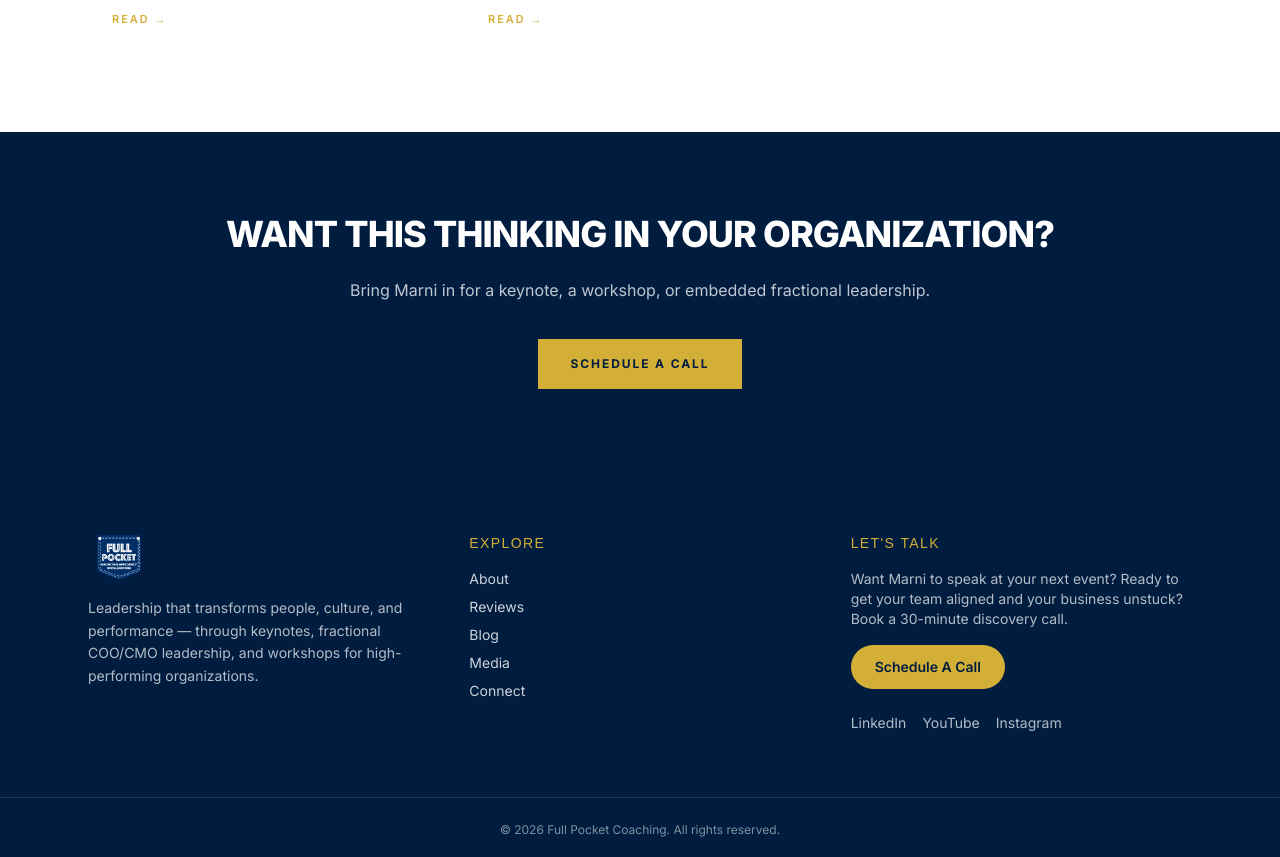
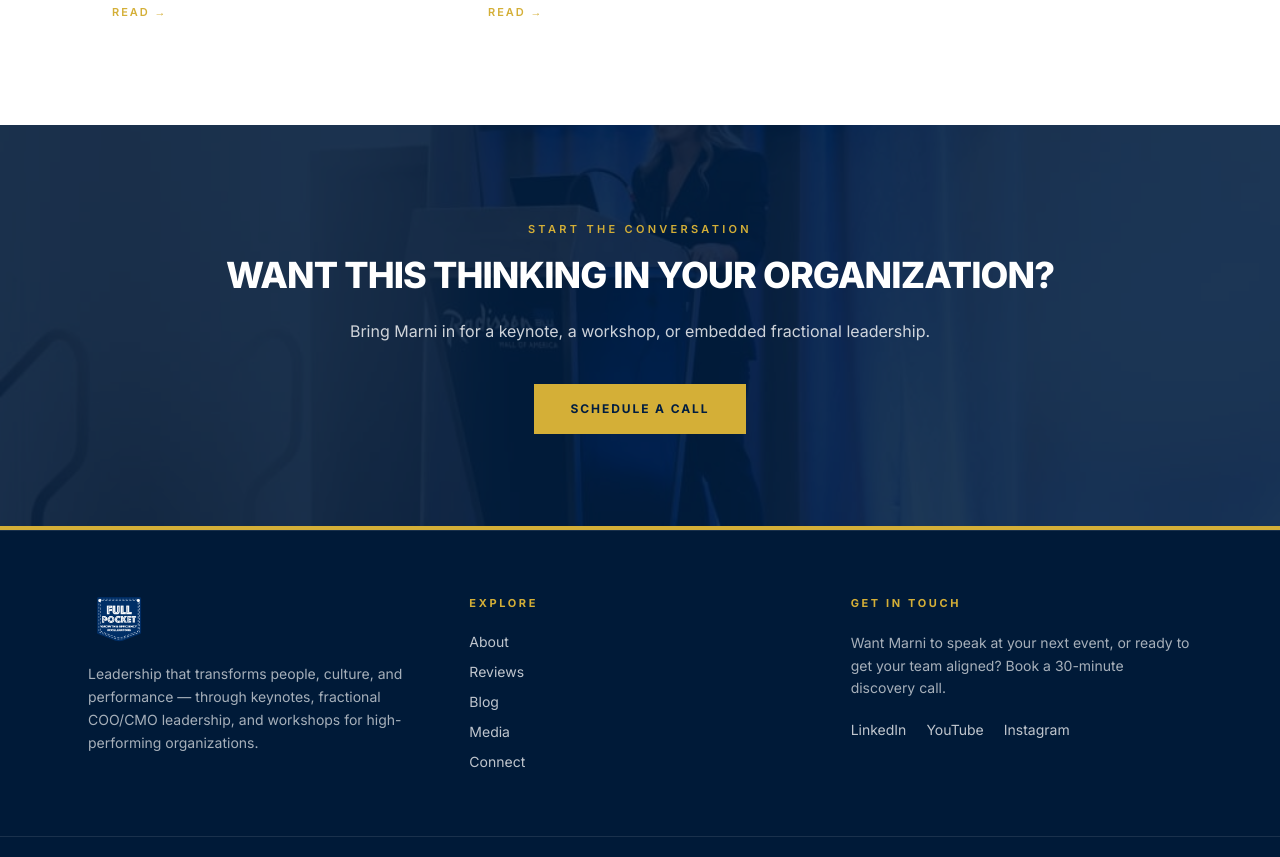
Before and after one commit to Bennyboy0789/fullpocketcoaching, a Next.js app: page /blog in a window 1280 px wide. Shown: the part 1940-2797 px from the top of the page. Built offline with nearby package versions, Linux system fonts and the light colour scheme; a web font is replaced by a local one.

Commit message:
Polish: CTA band, footer, core values/mission layout
- CTA band gets its own image + gold rule so it separates from the footer
- Rewrite header nav (uppercase tracked, gold hover) and footer (no duplicate CTA)
- Core values / mission rebuilt as a two-column block with mission card

```diff
--- a/app/components/Shared.tsx
+++ b/app/components/Shared.tsx
@@ -72,31 +72,44 @@ export function CTABand({
   secondary?: { label: string; href: string };
 }) {
   return (
-    <section className="bg-[#001D40] py-20">
-      <div className="mx-auto max-w-4xl px-6 text-center">
+    <section className="relative isolate overflow-hidden bg-[#001D40]">
+      {/* eslint-disable-next-line @next/next/no-img-element */}
+      <img
+        src="/images/0912_FullPocketCoaching-Conference-157-1024x681.jpg"
+        alt=""
+        aria-hidden
+        className="absolute inset-0 h-full w-full object-cover object-center"
+      />
+      <div className="absolute inset-0 bg-[#001D40]/88" />
+      <div className="relative mx-auto max-w-4xl px-6 py-24 text-center">
+        <p className="mb-4 text-[11px] font-semibold uppercase tracking-[0.3em] text-[#D4AF37]">
+          Start the Conversation
+        </p>
         <h2 className="text-3xl font-extrabold uppercase leading-tight tracking-tight text-white md:text-4xl">
           {title}
         </h2>
-        <p className="mx-auto mt-5 max-w-2xl text-base leading-relaxed text-white/75">
+        <p className="mx-auto mt-5 max-w-2xl text-base leading-relaxed text-white/80">
           {body}
         </p>
-        <div className="mt-9 flex flex-wrap justify-center gap-4">
+        <div className="mt-10 flex flex-wrap justify-center gap-4">
           <a
             href={primary.href}
-            className="bg-[#D4AF37] px-8 py-4 text-[12px] font-bold uppercase tracking-[0.16em] text-[#001D40] transition hover:bg-[#B8860B]"
+            className="bg-[#D4AF37] px-9 py-4 text-[12px] font-bold uppercase tracking-[0.16em] text-[#001D40] transition hover:bg-[#B8860B]"
           >
             {primary.label}
           </a>
           {secondary && (
             <a
               href={secondary.href}
-              className="border border-white/40 px-8 py-4 text-[12px] font-bold uppercase tracking-[0.16em] text-white transition hover:border-[#D4AF37] hover:text-[#D4AF37]"
+              className="border border-white/40 px-9 py-4 text-[12px] font-bold uppercase tracking-[0.16em] text-white transition hover:border-[#D4AF37] hover:text-[#D4AF37]"
             >
               {secondary.label}
             </a>
           )}
         </div>
       </div>
+      {/* hard edge so the band reads as its own section, not the footer top */}
+      <div className="absolute inset-x-0 bottom-0 h-1 bg-[#D4AF37]" />
     </section>
   );
 }
--- a/app/layout.tsx
+++ b/app/layout.tsx
@@ -20,7 +20,7 @@ const NAV = [
   { label: "About", href: "/about" },
   {
     label: "Services",
-    href: "/about",
+    href: "/keynote-speaker",
     children: [
       { label: "Keynote Speaker", href: "/keynote-speaker" },
       { label: "Fractional COO", href: "/fractional-chief-operating-officer" },
@@ -36,29 +36,30 @@ const NAV = [
 
 function Header() {
   return (
-    <header className="bg-navy text-white sticky top-0 z-50 shadow-md">
-      <div className="max-w-6xl mx-auto px-6 py-3 flex items-center justify-between">
-        <a href="/" className="flex items-center">
+    <header className="sticky top-0 z-50 border-b border-white/10 bg-[#001D40]">
+      <div className="mx-auto flex max-w-6xl items-center justify-between px-6 py-3">
+        <a href="/" className="flex shrink-0 items-center">
+          {/* eslint-disable-next-line @next/next/no-img-element */}
           <img
             src="/images/2022-Full_Pocket_logo-blue-white.png"
             alt="Full Pocket Coaching"
-            className="h-14 w-auto"
+            className="h-12 w-auto"
           />
         </a>
-        <nav className="hidden md:flex items-center gap-6">
+        <nav className="hidden items-center gap-7 md:flex">
           {NAV.map((item) =>
             item.children ? (
-              <div key={item.label} className="relative group">
-                <button className="py-2 text-sm font-medium hover:text-gold">
+              <div key={item.label} className="group relative">
+                <button className="py-2 text-[12px] font-semibold uppercase tracking-[0.14em] text-white/85 transition hover:text-[#D4AF37]">
                   {item.label}
                 </button>
-                <div className="absolute left-0 top-full pt-2 hidden group-hover:block">
-                  <div className="bg-white text-navy rounded shadow-lg py-2 min-w-[220px]">
+                <div className="invisible absolute left-0 top-full pt-3 opacity-0 transition group-hover:visible group-hover:opacity-100">
+                  <div className="min-w-[230px] border-t-2 border-[#D4AF37] bg-white py-2 shadow-xl">
                     {item.children.map((c) => (
                       <a
                         key={c.label}
                         href={c.href}
-                        className="block px-4 py-2 text-sm hover:bg-cream"
+                        className="block px-5 py-2.5 text-sm text-[#001D40] transition hover:bg-[#F2F1EF]"
                       >
                         {c.label}
                       </a>
@@ -70,7 +71,7 @@ function Header() {
               <a
                 key={item.label}
                 href={item.href}
-                className="py-2 text-sm font-medium hover:text-gold"
+                className="py-2 text-[12px] font-semibold uppercase tracking-[0.14em] text-white/85 transition hover:text-[#D4AF37]"
               >
                 {item.label}
               </a>
@@ -78,7 +79,7 @@ function Header() {
           )}
           <a
             href="/contact"
-            className="ml-2 bg-gold text-navy px-5 py-2 rounded-full text-sm font-semibold hover:bg-gold-dark transition-colors"
+            className="ml-1 bg-[#D4AF37] px-6 py-2.5 text-[12px] font-bold uppercase tracking-[0.14em] text-[#001D40] transition hover:bg-[#B8860B]"
           >
             Connect
           </a>
@@ -90,62 +91,56 @@ function Header() {
 
 function Footer() {
   return (
-    <footer className="bg-navy text-white">
-      <div className="max-w-6xl mx-auto px-6 py-16 grid md:grid-cols-3 gap-10">
+    <footer className="border-t border-white/10 bg-[#001A38] text-white">
+      <div className="mx-auto grid max-w-6xl gap-10 px-6 py-16 md:grid-cols-3">
         <div>
+          {/* eslint-disable-next-line @next/next/no-img-element */}
           <img
             src="/images/2022-Full_Pocket_logo-blue-white.png"
             alt="Full Pocket Coaching"
-            className="h-12 w-auto mb-4"
+            className="mb-5 h-12 w-auto"
           />
-          <p className="text-sm text-white/70 leading-relaxed">
-            Leadership that transforms people, culture, and performance —
+          <p className="max-w-xs text-sm leading-relaxed text-white/65">
+            Leadership that transforms people, culture, and performance &mdash;
             through keynotes, fractional COO/CMO leadership, and workshops for
             high-performing organizations.
           </p>
         </div>
+
         <div>
-          <h3 className="font-heading text-gold uppercase tracking-widest text-sm mb-4">
+          <h3 className="mb-5 text-[11px] font-bold uppercase tracking-[0.24em] text-[#D4AF37]">
             Explore
           </h3>
-          <ul className="space-y-2 text-sm text-white/80">
-            {NAV.filter((n) => !n.children).map((n) => (
-              <li key={n.label}>
-                <a href={n.href} className="hover:text-gold">
-                  {n.label}
-                </a>
-              </li>
-            ))}
-            <li>
-              <a href="/contact" className="hover:text-gold">
-                Connect
-              </a>
-            </li>
+          <ul className="space-y-2.5 text-sm text-white/75">
+            {[...NAV.filter((n) => !n.children), { label: "Connect", href: "/contact" }].map(
+              (n) => (
+                <li key={n.label}>
+                  <a href={n.href} className="transition hover:text-[#D4AF37]">
+                    {n.label}
+                  </a>
+                </li>
+              )
+            )}
           </ul>
         </div>
+
         <div>
-          <h3 className="font-heading text-gold uppercase tracking-widest text-sm mb-4">
-            Let&apos;s Talk
+          <h3 className="mb-5 text-[11px] font-bold uppercase tracking-[0.24em] text-[#D4AF37]">
+            Get in Touch
           </h3>
-          <p className="text-sm text-white/70 mb-4">
-            Want Marni to speak at your next event? Ready to get your team
-            aligned and your business unstuck? Book a 30-minute discovery call.
+          <p className="text-sm leading-relaxed text-white/65">
+            Want Marni to speak at your next event, or ready to get your team
+            aligned? Book a 30-minute discovery call.
           </p>
-          <a
-            href="/contact"
-            className="inline-block bg-gold text-navy px-6 py-3 rounded-full text-sm font-semibold hover:bg-gold-dark transition-colors"
-          >
-            Schedule A Call
-          </a>
-          <div className="flex gap-4 mt-6 text-sm text-white/70">
-            <a href="#" className="hover:text-gold">LinkedIn</a>
-            <a href="#" className="hover:text-gold">YouTube</a>
-            <a href="#" className="hover:text-gold">Instagram</a>
+          <div className="mt-5 flex gap-5 text-sm text-white/75">
+            <a href="#" className="transition hover:text-[#D4AF37]">LinkedIn</a>
+            <a href="#" className="transition hover:text-[#D4AF37]">YouTube</a>
+            <a href="#" className="transition hover:text-[#D4AF37]">Instagram</a>
           </div>
         </div>
       </div>
-      <div className="border-t border-white/10 py-6 text-center text-xs text-white/50">
-        © {new Date().getFullYear()} Full Pocket Coaching. All rights reserved.
+      <div className="border-t border-white/10 py-6 text-center text-xs text-white/45">
+        &copy; {new Date().getFullYear()} Full Pocket Coaching. All rights reserved.
       </div>
     </footer>
   );
@@ -159,7 +154,7 @@ export default function RootLayout({
       lang="en"
       className={`${inter.variable} ${sofia.variable} ${dmSerif.variable}`}
     >
-      <body className="min-h-screen flex flex-col font-sans">
+      <body className="flex min-h-screen flex-col font-sans">
         <Header />
         <main className="flex-1">{children}</main>
         <Footer />
```
Also changed, not shown: app/components/Sections.tsx (+29 -21 lines).
